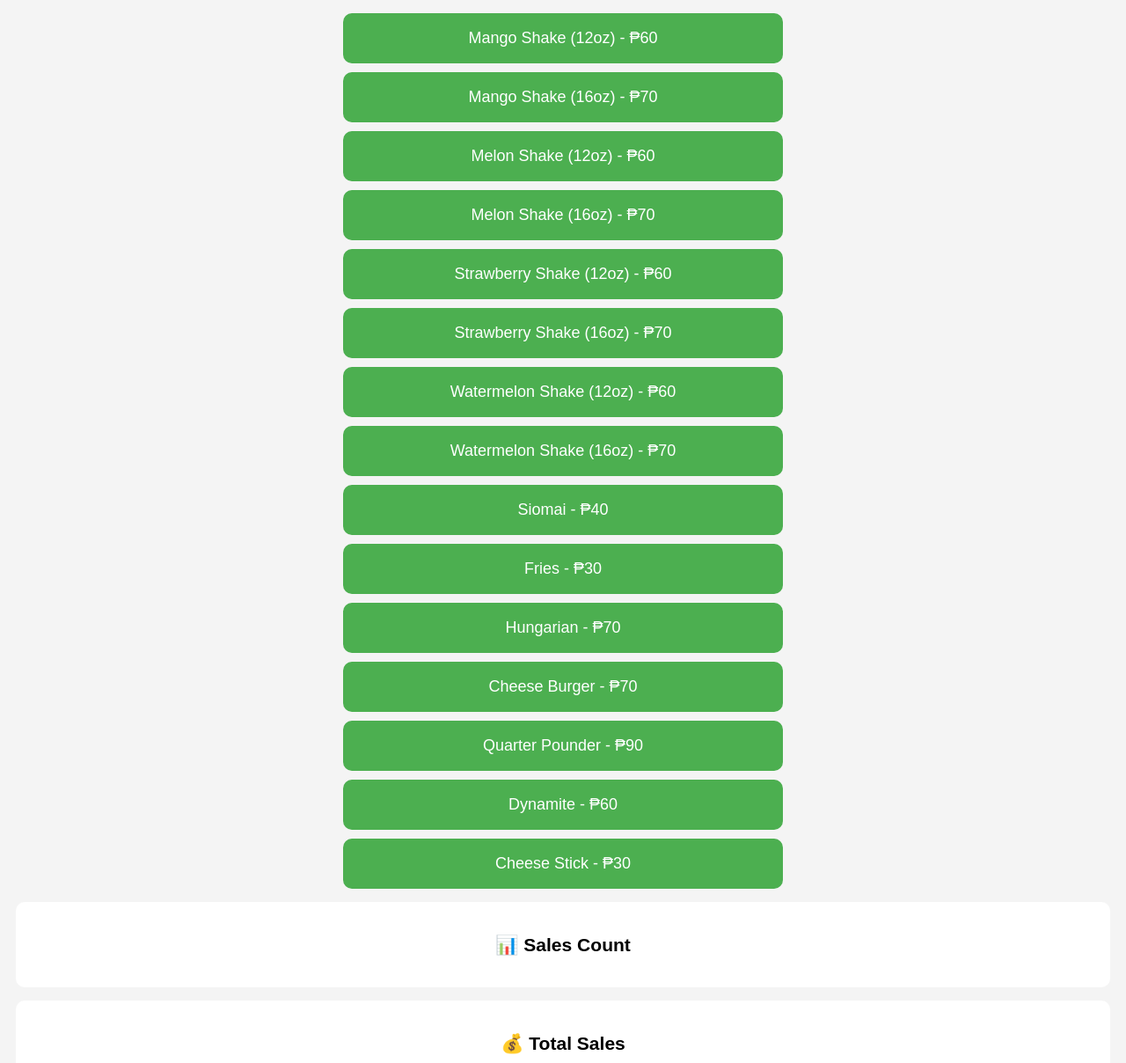
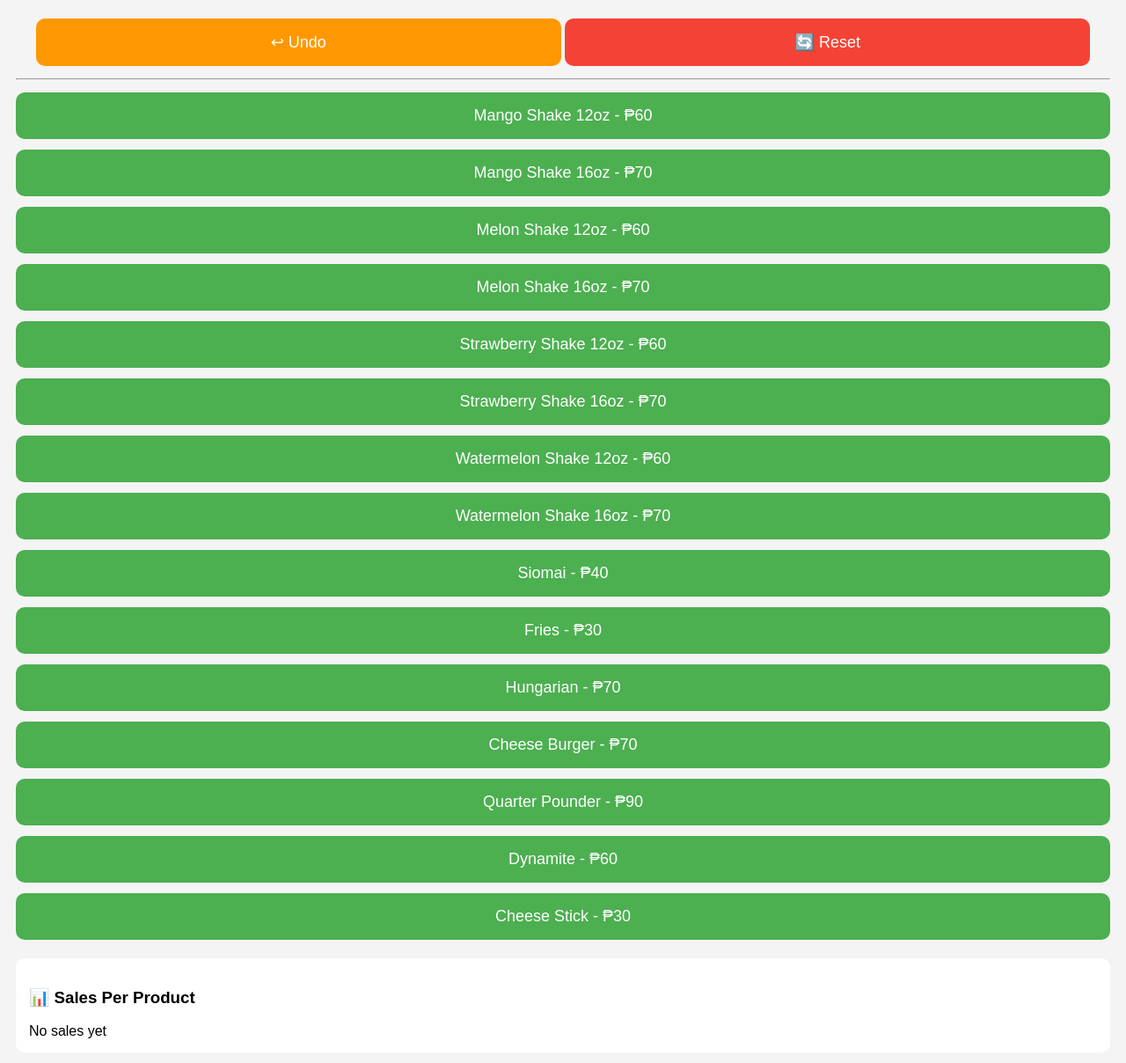
Before and after one commit to ryryry-y/hhhhhh, a plain HTML site: page index.html in a window 1280 px wide. Shown: the part 69-1277 px from the top of the page at 88% size. Drawn offline with Linux system fonts and the light colour scheme.

Commit message:
Update title and enhance button layout in index.html

```diff
--- a/index.html
+++ b/index.html
@@ -1,7 +1,7 @@
 <!DOCTYPE html>
 <html>
 <head>
-  <title>Simple POS</title>
+  <title>Simple POS System</title>
   <meta name="viewport" content="width=device-width, initial-scale=1.0">
 
   <style>
@@ -16,34 +16,36 @@
       font-size: 26px;
     }
 
-    .grid {
-      display: grid;
-      grid-template-columns: 1fr;
-      gap: 10px;
-      max-width: 500px;
-      margin: auto;
-    }
-
     button {
-      padding: 18px;
+      width: 100%;
+      padding: 16px;
+      margin: 6px 0;
       font-size: 18px;
       border: none;
       border-radius: 10px;
+      color: white;
       background: #4CAF50;
-      color: white;
-      width: 100%;
     }
 
     button:active {
       transform: scale(0.98);
     }
 
+    .controls button {
+      width: 48%;
+      display: inline-block;
+    }
+
+    .undo { background: #ff9800; }
+    .reset { background: #f44336; }
+
     .box {
       background: white;
+      margin-top: 15px;
       padding: 15px;
       border-radius: 10px;
-      margin-top: 15px;
-      font-size: 18px;
+      font-size: 16px;
+      text-align: left;
     }
   </style>
 </head>
@@ -52,19 +54,26 @@
 
 <h1>🍹 Simple POS System</h1>
 
-<div class="grid">
+<div class="controls">
+  <button class="undo" onclick="undo()">↩ Undo</button>
+  <button class="reset" onclick="resetDay()">🔄 Reset</button>
+</div>
 
-  <button onclick="add('mango12')">Mango Shake (12oz) - ₱60</button>
-  <button onclick="add('mango16')">Mango Shake (16oz) - ₱70</button>
+<hr>
 
-  <button onclick="add('melon12')">Melon Shake (12oz) - ₱60</button>
-  <button onclick="add('melon16')">Melon Shake (16oz) - ₱70</button>
+<!-- PRODUCT BUTTONS -->
 
-  <button onclick="add('straw12')">Strawberry Shake (12oz) - ₱60</button>
-  <button onclick="add('straw16')">Strawberry Shake (16oz) - ₱70</button>
+<button onclick="add('mango12')">Mango Shake 12oz - ₱60</button>
+<button onclick="add('mango16')">Mango Shake 16oz - ₱70</button>
 
-  <button onclick="add('water12')">Watermelon Shake (12oz) - ₱60</button>
-  <button onclick="add('water16')">Watermelon Shake (16oz) - ₱70</button>
+<button onclick="add('melon12')">Melon Shake 12oz - ₱60</button>
+<button onclick="add('melon16')">Melon Shake 16oz - ₱70</button>
+
+<button onclick="add('straw12')">Strawberry Shake 12oz - ₱60</button>
+<button onclick="add('straw16')">Strawberry Shake 16oz - ₱70</button>
+
+<button onclick="add('water12')">Watermelon Shake 12oz - ₱60</button>
+<button onclick="add('water16')">Watermelon Shake 16oz - ₱70</button>
 
 <button onclick="add('siomai')">Siomai - ₱40</button>
 <button onclick="add('fries')">Fries - ₱30</button>
@@ -74,11 +83,11 @@
 <button onclick="add('dynamite')">Dynamite - ₱60</button>
 <button onclick="add('cheeseStick')">Cheese Stick - ₱30</button>
 
-</div>
+<!-- OUTPUT -->
 
 <div class="box">
-  <h3>📊 Sales Count</h3>
-  <div id="output"></div>
+  <h3>📊 Sales Per Product</h3>
+  <div id="output">No sales yet</div>
 </div>
 
 <div class="box">
@@ -88,43 +97,83 @@
 
 <script>
 const prices = {
-  mango12: 60,
-  mango16: 70,
-  melon12: 60,
-  melon16: 70,
-  straw12: 60,
-  straw16: 70,
-  water12: 60,
-  water16: 70,
-  siomai: 40,
-  fries: 30,
-  hungarian: 70,
-  cheeseBurger: 70,
-  quarter: 90,
-  dynamite: 60,
+  mango12: 60, mango16: 70,
+  melon12: 60, melon16: 70,
+  straw12: 60, straw16: 70,
+  water12: 60, water16: 70,
+  siomai: 40, fries: 30,
+  hungarian: 70, cheeseBurger: 70,
+  quarter: 90, dynamite: 60,
   cheeseStick: 30
 };
 
-const sales = {};
+const names = {
+  mango12: "Mango 12oz",
+  mango16: "Mango 16oz",
+  melon12: "Melon 12oz",
+  melon16: "Melon 16oz",
+  straw12: "Strawberry 12oz",
+  straw16: "Strawberry 16oz",
+  water12: "Watermelon 12oz",
+  water16: "Watermelon 16oz",
+  siomai: "Siomai",
+  fries: "Fries",
+  hungarian: "Hungarian",
+  cheeseBurger: "Cheese Burger",
+  quarter: "Quarter Pounder",
+  dynamite: "Dynamite",
+  cheeseStick: "Cheese Stick"
+};
+
+let sales = {};
+let history = [];
 
 function add(item) {
   if (!sales[item]) sales[item] = 0;
 
   sales[item]++;
+  history.push(item);
 
+  update();
+}
+
+function undo() {
+  if (history.length === 0) return;
+
+  let last = history.pop();
+  sales[last]--;
+
+  if (sales[last] <= 0) {
+    delete sales[last];
+  }
+
+  update();
+}
+
+function resetDay() {
+  sales = {};
+  history = [];
   update();
 }
 
 function update() {
   let total = 0;
-  let text = "";
+  let html = "";
 
   for (let item in sales) {
-    total += sales[item] * prices[item];
-    text += `${item}: ${sales[item]}<br>`;
+    let count = sales[item];
+    let subtotal = count * prices[item];
+
+    total += subtotal;
+
+    html += `
+      <div>
+        ${names[item]}: <b>${count}</b> × ₱${prices[item]} = ₱${subtotal}
+      </div>
+    `;
   }
 
-  document.getElementById("output").innerHTML = text || "No sales yet";
+  document.getElementById("output").innerHTML = html || "No sales yet";
   document.getElementById("total").innerText = total;
 }
 </script>
```
Lines whose indentation alone changed are shown as unchanged.
